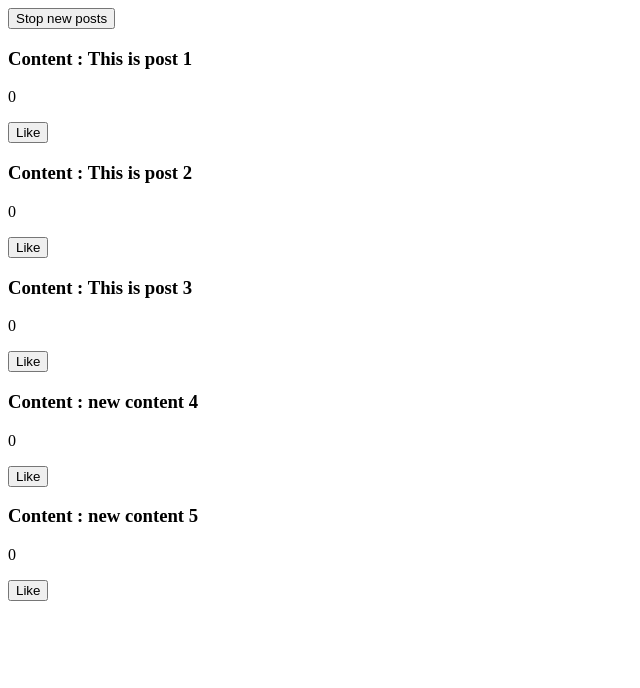
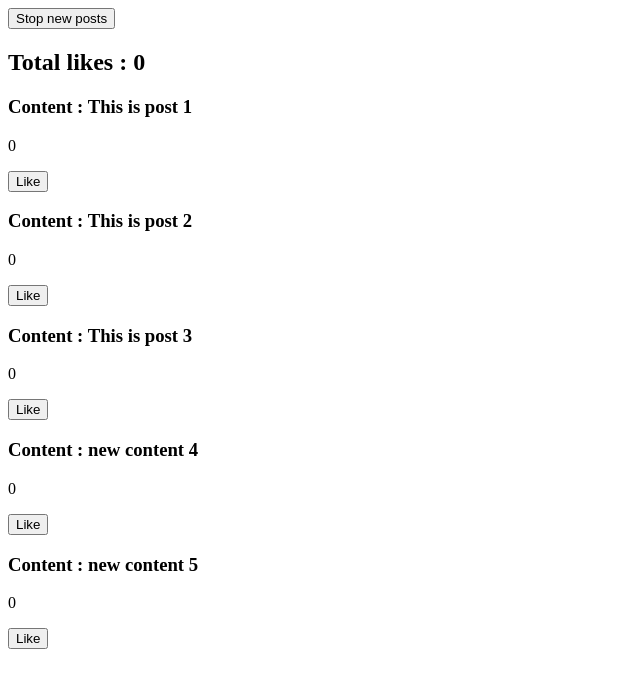
Before and after one commit to Kun7l/Bacancy-Training-Angular, an Angular app in the folder Sessions/observables-assignment/: page / in a window 1280 px wide. Shown: the top 688 px of the page, without its empty margins (0-640 px from the left). Built offline with nearby package versions, Linux system fonts and the light colour scheme.

Commit message:
feat: total likes count added

```diff
--- a/Sessions/observables-assignment/src/app/components/social-media-feed/social-media-feed.html
+++ b/Sessions/observables-assignment/src/app/components/social-media-feed/social-media-feed.html
@@ -1,5 +1,6 @@
 <div class="feed-container">
     <button (click)="stopFeed()">Stop new posts</button>
+    <h2>Total likes : {{totalLikes()}}</h2>
     @for (post of initalPosts(); track $index) {
     <app-social-media-post [post]="post" (likeButtonEvent)="updateLike($event)" />
     }
--- a/Sessions/observables-assignment/src/app/components/social-media-feed/social-media-feed.ts
+++ b/Sessions/observables-assignment/src/app/components/social-media-feed/social-media-feed.ts
@@ -35,7 +35,6 @@ export class SocialMediaFeed {
       observer.next(newPost);
     }, 2000);
 
-
     return () => clearInterval(intervalId);
   });
 
@@ -57,4 +56,11 @@ export class SocialMediaFeed {
   stopFeed() {
     this.isStopped = true;
   }
+
+  totalLikes(): number {
+    let likes = 0;
+    this.initalPosts().map((post) => (likes += post.likes));
+    console.log(likes);
+    return likes;
+  }
 }
```
